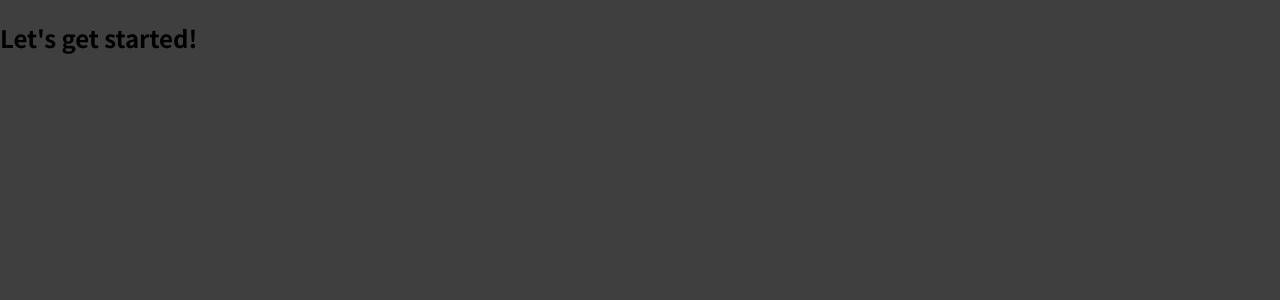
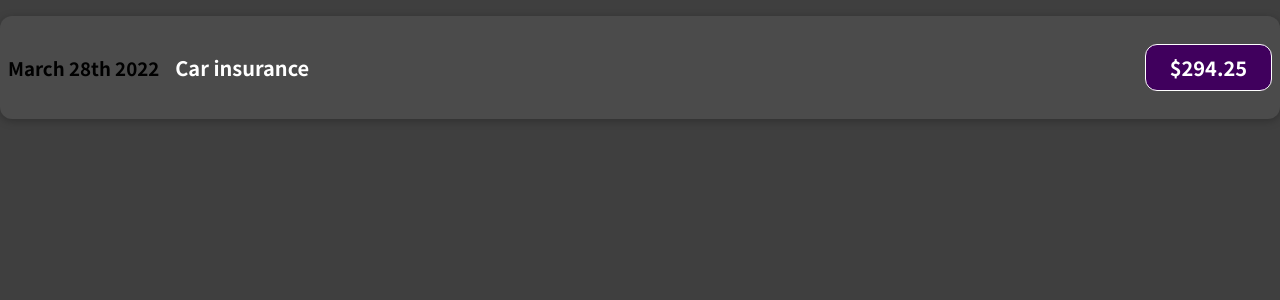
Before and after one commit to mahyarErshad/React-expense-manager-, a React (Create React App) app: page / in a window 1280 px wide. Shown: the top 300 px of the page. Built offline with nearby package versions, Linux system fonts and the light colour scheme.

Commit message:
Imported ExpenseItem

```diff
--- a/src/App.js
+++ b/src/App.js
@@ -1,8 +1,10 @@
+import ExpenseItem from "./components/ExpenseItem/ExpenseItem";
+
 function App() {
   return (
-    <div>
-      <h2>Let's get started!</h2>
-    </div>
+    <>
+      <ExpenseItem />
+    </>
   );
 }
 
```
Also changed, not shown: 1 other file (tests, documents, lock files or other folders).
